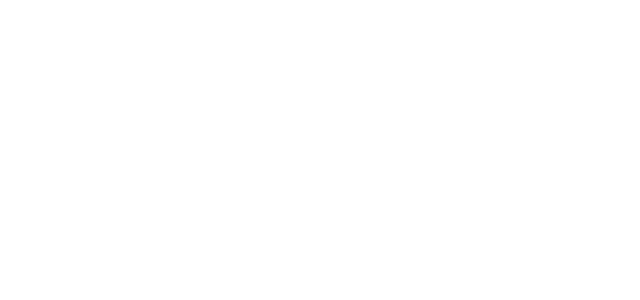
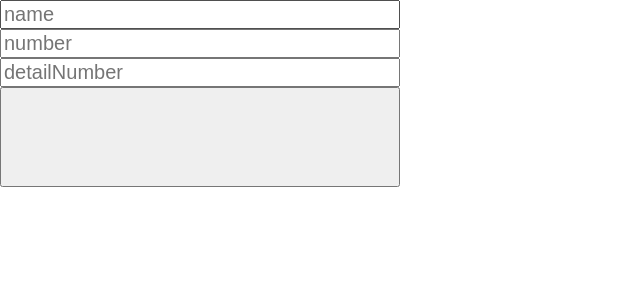
Before and after one commit to MJKM9163/MenuMaker, a React (Create React App) app: page /pricesave in a window 1280 px wide. Shown: the top 300 px of the page, without its empty margins (0-640 px from the left). Built offline with nearby package versions, Linux system fonts and the light colour scheme.

Commit message:
가격 불러오는 openAPI 코드 수정중에 갑자기 알 수 없는 오류 발생.. ㅠㅠ

```diff
--- a/src/App.js
+++ b/src/App.js
@@ -7,6 +7,7 @@ import ComentContainer from './containers/coments/ComentContainer';
 import DBmakerForm from './containers/DBmakerForm';
 import AuthContainer from './containers/auths/AuthContainer';
 import PriceAPI from './components/common/PriceAPI';
+import PriceSave from './components/PriceSave';
 
 function App() {
 
@@ -19,6 +20,7 @@ function App() {
       <Route path="/coment" component={ComentContainer} />
       <Route path="/registerOnlylkjdrfs" component={DBmakerForm} />
       <Route path="/priceAPI" component={PriceAPI} />
+      <Route path="/pricesave" component={PriceSave} />
     </>
   );
 }
--- a/src/components/MenuBar.js
+++ b/src/components/MenuBar.js
@@ -133,6 +133,7 @@ const MenuBar = () => {
                             {db ? ("개발자 전용") : ("메뉴 DB 저장")}
                         </Links>)}
                     <Links to="/priceAPI">openAPI TEST</Links>
+                    {/* <Links to="/pricesave">priceSave</Links> */}
                 </div>
                 <Address />
             </MenuBarBlock>
--- /dev/null
+++ b/src/components/PriceSave.js
@@ -0,0 +1,55 @@
+import React, { useRef, useState } from 'react';
+import { useDispatch } from 'react-redux';
+import styled from 'styled-components';
+import { priceSave } from '../modules/DBSave';
+
+const PriceSaveBlock = styled.div`
+    display: flex;
+    flex-direction: column;
+    width: 400px;
+    input {
+        font-size: 20px;
+    }
+    button {
+        height: 100px;
+    }
+`;
+
+const PriceSave = () => {
+
+    const dispatch = useDispatch()
+    const ref = useRef(0)
+
+    const [name, setName] = useState('');
+    const [number, setNumber] = useState('');
+    const [detailNumber, setDetailNumber] = useState('');
+
+    const change = (e) => {
+        if (e.target.className === "name") {
+            setName(e.target.value);
+        } else if (e.target.className === "number") {
+            setNumber(e.target.value);
+        } else if (e.target.className === "detailNumber") {
+            setDetailNumber(e.target.value);
+        };
+    };
+
+    const submitClick = () => {
+        dispatch(priceSave({name, number, detailNumber}))
+        setName('')
+        setNumber('')
+        setDetailNumber('')
+        ref.current.focus();
+    };
+
+    return (
+        <PriceSaveBlock>
+            <input ref={ref} onChange={change} placeholder="name" className="name" value={name}></input>
+            <input onChange={change} placeholder="number" className="number" value={number}></input>
+            <input onChange={change} placeholder="detailNumber" className="detailNumber" value={detailNumber}></input>
+            <button onClick={submitClick}></button>
+        </PriceSaveBlock>
+    );
+};
+
+export default PriceSave;
--- a/src/components/common/PriceAPI.js
+++ b/src/components/common/PriceAPI.js
@@ -26,30 +26,35 @@ const PriceAPI = () => {
     const { data } = useSelector(({ open }) => ({
         data: open.data,
     }));
+    const { error } = useSelector(({ open }) => ({
+        error: open.error,
+    }));
+
+    const today = new Date();
+    const year = today.getFullYear();
+    const month = ('0' + (today.getMonth() + 1)).slice(-2);
+    const day = ('0' + (today.getDate() - 1)).slice(-2);
+    const dateString = year + '-' + month  + '-' + day;
 
     const callTest = () => {
-        dispatch(priceAPICall());
+        dispatch(priceAPICall(dateString));
         console.log('클릭')
     };
 
     useEffect(() => {
+        console.log(data);
         if (data) {
-            const { item } = data.response.body.items;
+            console.log(data);
             setLoading(true);
-            console.log(data);
-            console.log(item);
-            console.log(item.examinPrdlstNm);
-            console.log(item.areaNm);
-            console.log(item.examinMrktNm);
-            console.log(item.stdSpciesNm);
         };
-    },[data]);
+    },[data, error]);
 
     return (
         <PriceAPIBlock>
             <button onClick={callTest}></button>
             {loading ?
                 (<div>
+                    나온다!!!!!!!!!!!!
                 </div>)
                 :
                 (null)}
@@ -58,3 +63,7 @@ const PriceAPI = () => {
 };
 
 export default PriceAPI;
+
+// for (let n = 1; n < 2; n++) {
+//     client.get(`/api/openAPIs/priceAPI/${data}/${n.toString()}00`);
+// }
--- a/src/containers/makers/MakerLoading.js
+++ b/src/containers/makers/MakerLoading.js
@@ -3,6 +3,7 @@ import { useDispatch, useSelector } from 'react-redux';
 import styled from 'styled-components';
 import MakerContainer from './MakerContainer';
 import { makerRice, makerMain, makerSide, makerSoup } from '../../modules/maker';
+import { priceAPICall } from '../../modules/open';
 
 const MakerWait = styled.div`
     display: flex;
@@ -55,6 +56,12 @@ const MakerLoading = () => {
         setting.percentObject
     );
 
+    const today = new Date();
+    const year = today.getFullYear();
+    const month = ('0' + (today.getMonth() + 1)).slice(-2);
+    const day = ('0' + (today.getDate() - 1)).slice(-2);
+    const dateString = year + '-' + month  + '-' + day;
+
     const changecheck = (check) => {
         setCheck(false);
         console.log(check)
@@ -74,12 +81,16 @@ const MakerLoading = () => {
     },[number, dispatch, outList, allOutList, percentObject])
 
     useEffect(() => {
+        dispatch(priceAPICall(dateString))
+    },[dateString, dispatch])
+
+    useEffect(() => {
         setTimeout(()=>{
             if (soups) {
                 setCheck(true);
                 console.log("loading 중")
             }
-        },500);
+        },3500);
     },[soups])
 
     return (
--- a/src/lib/api/DBSave.js
+++ b/src/lib/api/DBSave.js
@@ -13,11 +13,6 @@ export const dbmenuSave = ({
     country }) => client.post('/api/menusave/register', {
         menuname, main, description, main_ingredient, ingredientArray, category, cook_type, sauce_base, country })
 
-
-// const MenuSchema = new Schema ({
-//     menuname: String,
-//     image: Buffer,
-//     description: String,
-//     main_ingredient: String,
-//     ingredient: [String],
-// });
+export const priceSave = (data) => {
+    client.post('/api/menusave/pricesave', data);
+};
--- a/src/lib/api/open.js
+++ b/src/lib/api/open.js
@@ -1,4 +1,7 @@
 import client from "./client";
 
-export const priceAPI = () =>
-    client.get('/api/openAPIs/priceAPI/qq/qkqk');
+export const priceAPI = (data) => {
+    for (let n = 1; n < 7; n++) {
+        client.get(`/api/openAPIs/priceAPI/${data}/${n.toString()}00`);
+    }
+}
--- a/src/lib/createRequestSaga.js
+++ b/src/lib/createRequestSaga.js
@@ -7,8 +7,9 @@ export default function createRequestSaga(type, request) {
     return function*(action) {
         try {
             const response = yield call(request, action.payload);
-            console.log(request);
-            console.log(action);
+            console.log(response);
+            console.log(request)
+            console.log(action.payload);
             yield put({
                 type: SUCCESS,
                 payload: response.data,
--- a/src/modules/DBSave.js
+++ b/src/modules/DBSave.js
@@ -6,6 +6,9 @@ import { takeLatest } from 'redux-saga/effects';
 const DB_SAVE = 'save/DB_SAVE';
 const DB_SAVE_SUCCESS = 'save/DB_SAVE_SUCCESS';
 const DB_SAVE_FAILURE = 'save/DB_SAVE_FAILURE';
+const PRICE_SAVE = 'save/PRICE_SAVE';
+const PRICE_SAVE_SUCCESS = 'save/PRICE_SAVE_SUCCESS';
+const PRICE_SAVE_FAILURE = 'save/PRICE_SAVE_FAILURE';
 const CHANGE_FIELD = 'save/CHANGE_FIELD';
 
 export const dbSave = createAction(
@@ -27,6 +30,10 @@ export const change = createAction(
     CHANGE_FIELD,
 );
 
+export const priceSave = createAction(
+    PRICE_SAVE,
+);
+
 
 const initialState = {
     menuname: null,
@@ -41,8 +48,10 @@ const initialState = {
 };
 
 const saveSaga = createRequestSaga(DB_SAVE, saveAPI.dbmenuSave);
+const priceSaga = createRequestSaga(PRICE_SAVE, saveAPI.priceSave);
 export function* dbSaveSaga() {
     yield takeLatest(DB_SAVE, saveSaga);
+    yield takeLatest(PRICE_SAVE, priceSaga);
 };
 
 const DBSave = handleActions (
@@ -63,7 +72,9 @@ const DBSave = handleActions (
         [CHANGE_FIELD]: (state, { payload: { form, value } }) => ({
             ...state,
             [form]: value,
-        })
+        }),
+        [PRICE_SAVE_SUCCESS]: state => initialState,
+        [PRICE_SAVE_FAILURE]: state => initialState,
     },
     initialState,
 );
--- a/src/modules/open.js
+++ b/src/modules/open.js
@@ -3,13 +3,13 @@ import createRequestSaga from '../lib/createRequestSaga';
 import { takeLatest } from 'redux-saga/effects';
 import * as openAPI from '../lib/api/open';
 
-const OPEN = 'test/OPEN';
-const OPEN_SUCCESS = 'test/OPEN_SUCCESS';
+const PRICE = 'price/PRICE';
+const PRICE_SUCCESS = 'price/PRICE_SUCCESS';
 
 const FAILURE = 'FAILURE';
 
 export const priceAPICall = createAction(
-    OPEN,
+    PRICE,
 );
 
 const initialState = {
@@ -17,14 +17,14 @@ const initialState = {
     error: null,
 };
 
-const dataSaga = createRequestSaga(OPEN, openAPI.priceAPI);
+const dataSaga = createRequestSaga(PRICE, openAPI.priceAPI);
 export function* openSaga() {
-    yield takeLatest(OPEN, dataSaga);
+    yield takeLatest(PRICE, dataSaga);
 };
 
 const open = handleActions(
     {
-        [OPEN_SUCCESS]: (state, { payload: data }) => ({
+        [PRICE_SUCCESS]: (state, { payload: data }) => ({
             ...state,
             data,
         }),
```
